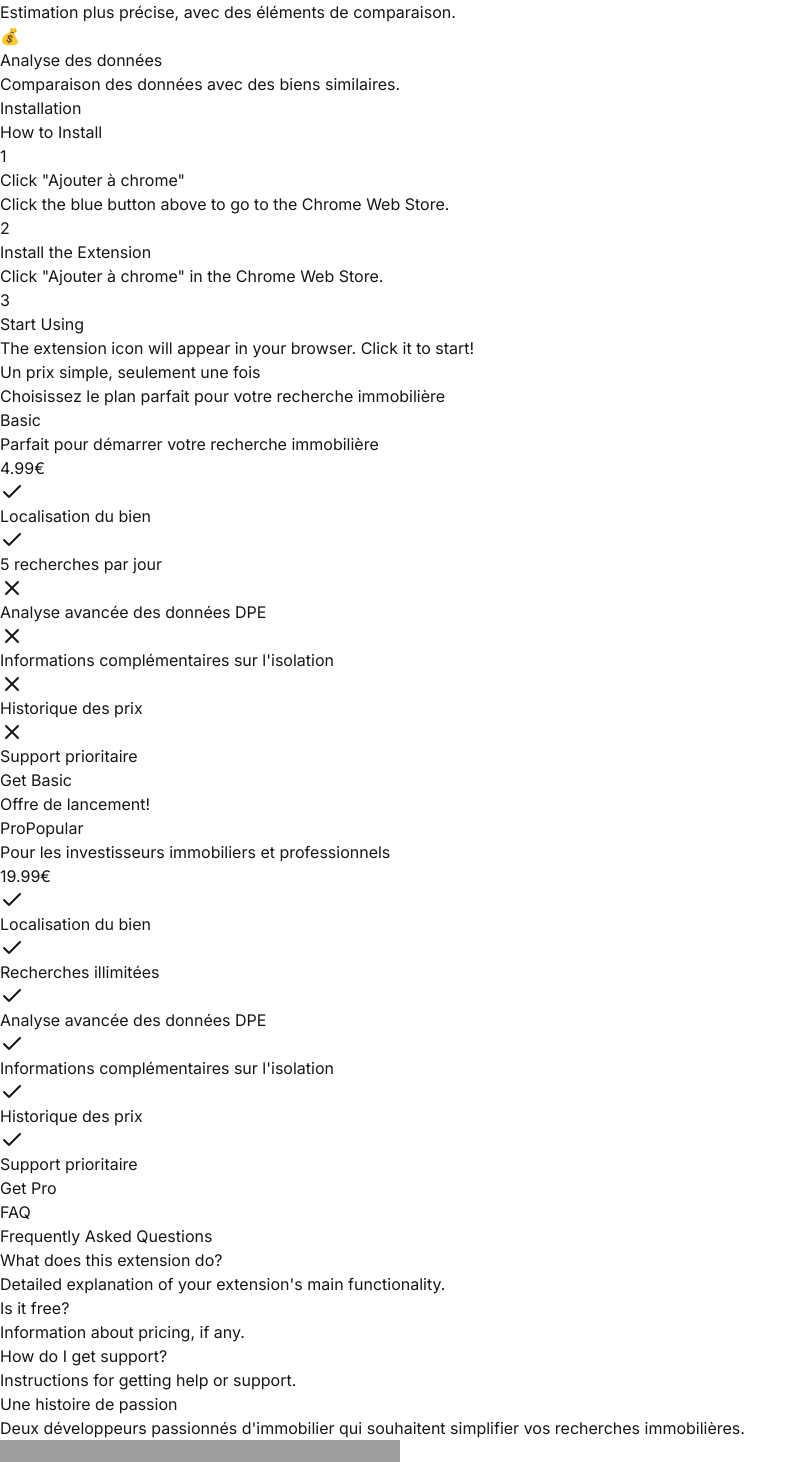
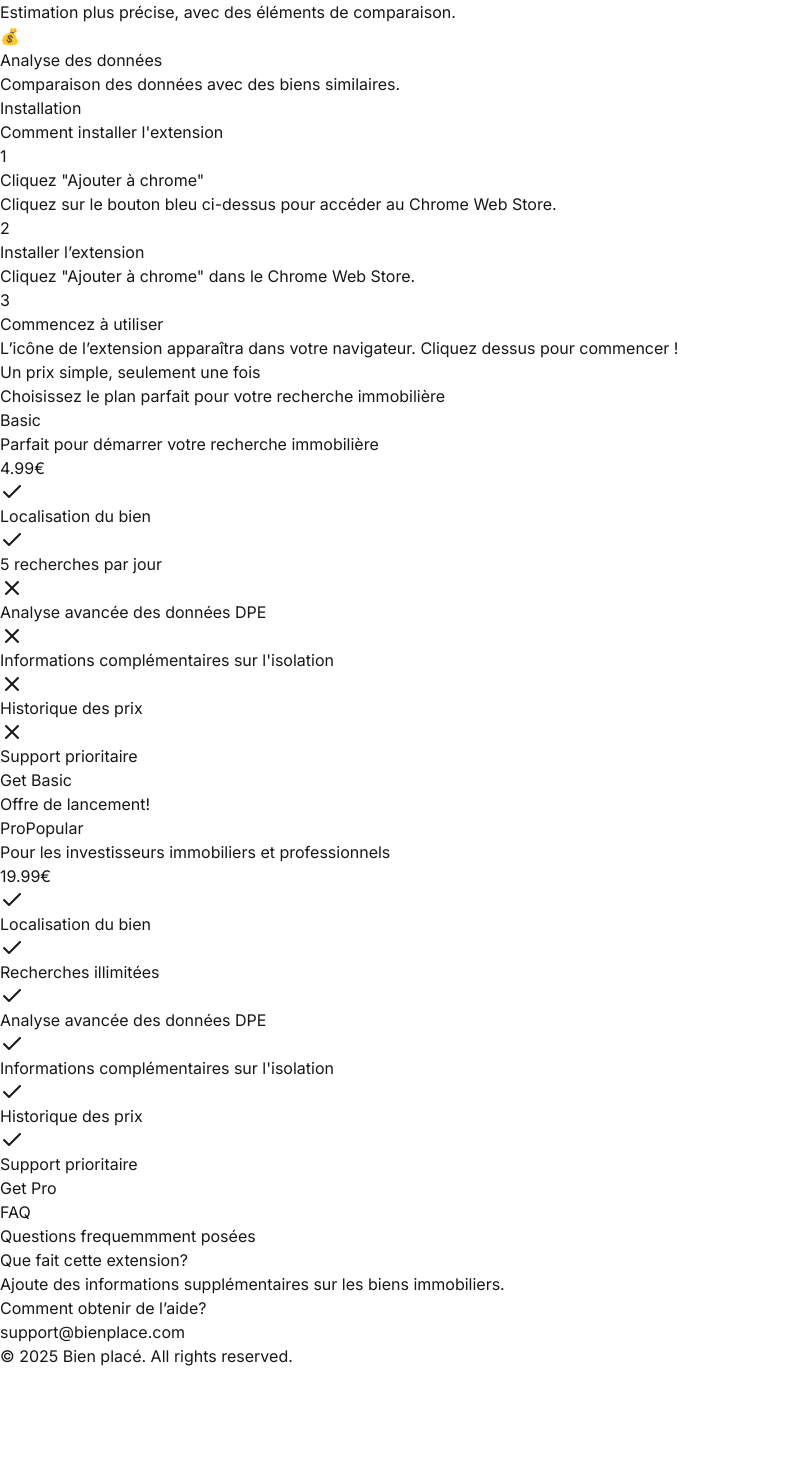
Before and after one commit to Pouetpouets/bien-place-landing-page, a Next.js app: page / in a window 1280 px wide. Shown: the part 488-1950 px from the top of the page, without its empty margins (0-803 px from the left). After the commit the page ends 1856 px from the top, so only its background shows below. Built offline with nearby package versions, Linux system fonts and the light colour scheme; grey boxes are pictures that could not be loaded.

Commit message:
Translation

```diff
--- a/src/app/components/FAQ.tsx
+++ b/src/app/components/FAQ.tsx
@@ -1,16 +1,12 @@
 export default function FAQ({ id }: { id: string }) {
     const faqs = [
       {
-        question: 'What does this extension do?',
-        answer: 'Detailed explanation of your extension\'s main functionality.',
+        question: 'Que fait cette extension?',
+        answer: 'Ajoute des informations supplémentaires sur les biens immobiliers.',
       },
       {
-        question: 'Is it free?',
-        answer: 'Information about pricing, if any.',
-      },
-      {
-        question: 'How do I get support?',
-        answer: 'Instructions for getting help or support.',
+        question: 'Comment obtenir de l’aide?',
+        answer: 'support@bienplace.com',
       },
     ]
 
@@ -20,7 +16,7 @@ export default function FAQ({ id }: { id: string }) {
           <div className="mx-auto max-w-2xl lg:text-center">
             <h2 className="text-base font-semibold leading-7 text-blue-600">FAQ</h2>
             <p className="mt-2 text-3xl font-bold tracking-tight text-gray-900 sm:text-4xl">
-              Frequently Asked Questions
+              Questions frequemmment posées
             </p>
           </div>
           <div className="mx-auto mt-16 max-w-2xl">
--- a/src/app/components/Features.tsx
+++ b/src/app/components/Features.tsx
@@ -1,4 +1,3 @@
-
 export default function Features({ id }: { id: string }) {
     const features = [
       {
--- a/src/app/components/Footer.tsx
+++ b/src/app/components/Footer.tsx
@@ -4,7 +4,7 @@ export default function Footer() {
         <div className="mx-auto max-w-7xl px-6 py-12 md:flex md:items-center md:justify-between lg:px-8">
           <div className="mt-8 md:order-1 md:mt-0">
             <p className="text-center text-xs leading-5 text-gray-500">
-              &copy; {new Date().getFullYear()} Your Extension Name. All rights reserved.
+              &copy; {new Date().getFullYear()} Bien placé. All rights reserved.
             </p>
           </div>
         </div>
--- a/src/app/components/HowToInstall.tsx
+++ b/src/app/components/HowToInstall.tsx
@@ -1,16 +1,20 @@
 export default function HowToInstall({ id }: { id: string }) {
     const steps = [
       {
-        title: 'Click "Ajouter à chrome"',
-        description: 'Click the blue button above to go to the Chrome Web Store.',
+        title: 'Cliquez "Ajouter à chrome"',
+        description: 'Cliquez sur le bouton bleu ci-dessus pour accéder au Chrome Web Store.',
+
+
       },
       {
-        title: 'Install the Extension',
-        description: 'Click "Ajouter à chrome" in the Chrome Web Store.',
+        title: 'Installer l’extension',
+        description: 'Cliquez "Ajouter à chrome" dans le Chrome Web Store.'
+
       },
       {
-        title: 'Start Using',
-        description: 'The extension icon will appear in your browser. Click it to start!',
+        title: 'Commencez à utiliser',
+        description: 'L’icône de l’extension apparaîtra dans votre navigateur. Cliquez dessus pour commencer !'
+
       },
     ]
 
@@ -20,7 +24,7 @@ export default function HowToInstall({ id }: { id: string }) {
           <div className="mx-auto max-w-2xl lg:text-center">
             <h2 className="text-base font-semibold leading-7 text-blue-600">Installation</h2>
             <p className="mt-2 text-3xl font-bold tracking-tight text-gray-900 sm:text-4xl">
-              How to Install
+              Comment installer l'extension
             </p>
           </div>
           <div className="mx-auto mt-16 max-w-2xl sm:mt-20 lg:mt-24 lg:max-w-none">
--- a/src/app/components/Navbar.tsx
+++ b/src/app/components/Navbar.tsx
@@ -37,11 +37,11 @@ export default function Navbar() {
               Installation
             </Link>
             <Link href="#pricing" className="text-gray-600 hover:text-gray-900">
-              Pricing
+              Prix
             </Link>
-            <Link href="#team" className="text-gray-600 hover:text-gray-900">
+          {/*   <Link href="#team" className="text-gray-600 hover:text-gray-900">
               L'équipe
-            </Link>
+            </Link> */}
             <Link href="#faq" className="text-gray-600 hover:text-gray-900">
               FAQ
             </Link>
--- a/src/app/page.tsx
+++ b/src/app/page.tsx
@@ -4,7 +4,7 @@ import Hero from './components/Hero'
 import Features from './components/Features'
 import HowToInstall from './components/HowToInstall'
 import Pricing from './components/Pricing'
-import Team from './components/Team'
+// import Team from './components/Team'
 
 export default function Home() {
   return (
@@ -13,9 +13,8 @@ export default function Home() {
       <Features id="features"/>
       <HowToInstall id="how-to-install" />
       <Pricing id="pricing"/>
-      <FAQ  id="faq"/>
-      <Team  id="team"/>
-
+      <FAQ id="faq"/>
+      {/* <Team id="team"/> */}
       <Footer />
     </>
   )
```
